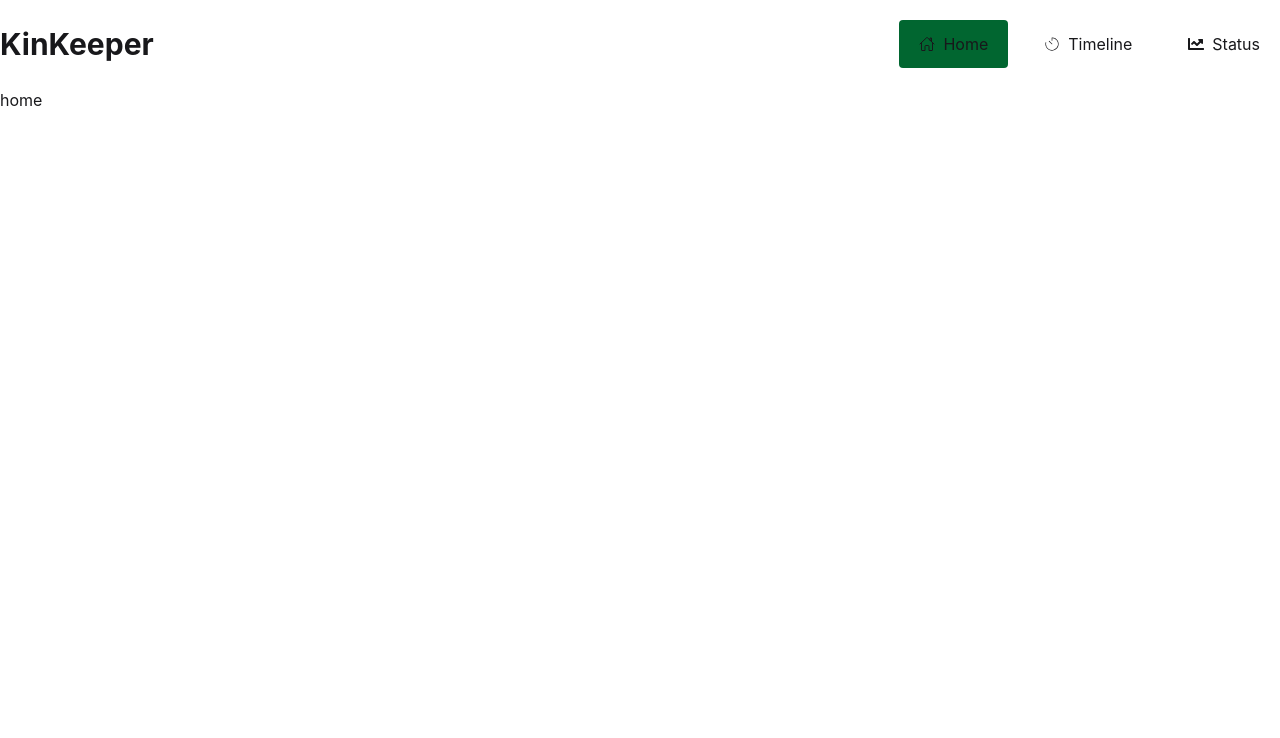
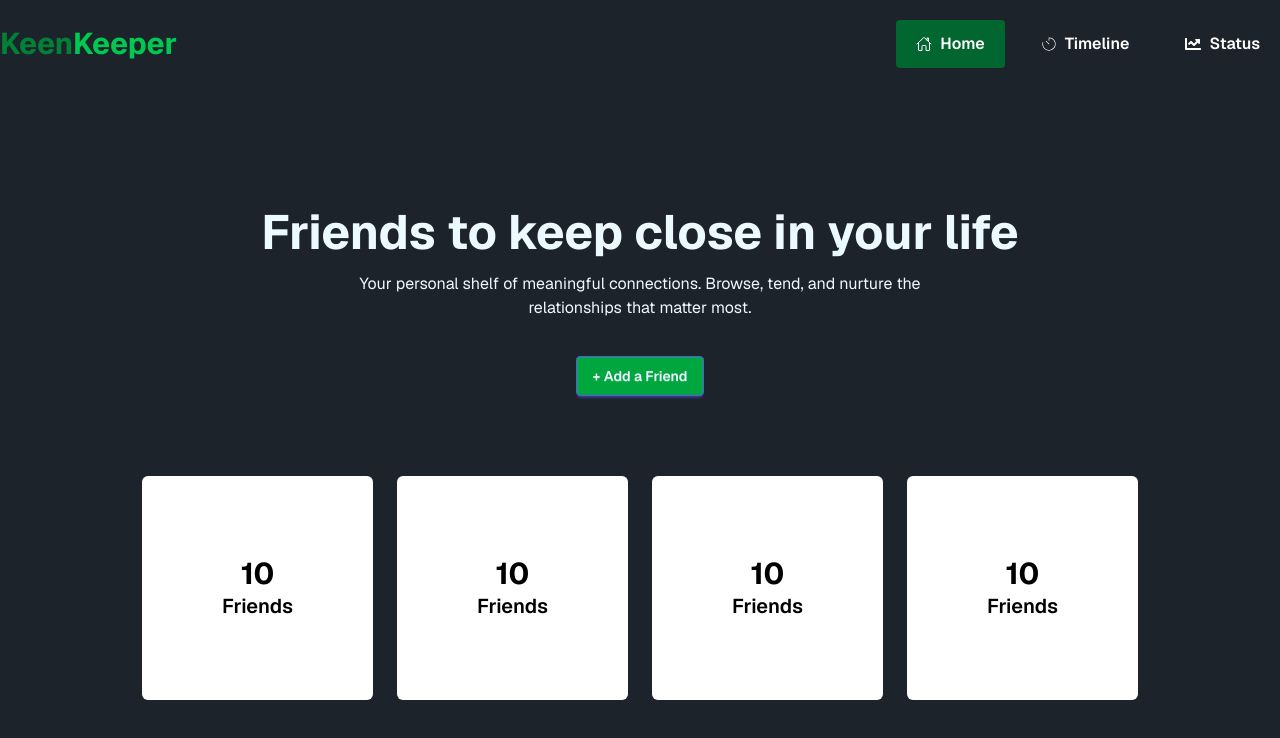
Before and after one commit to mohammadmostofa/keen-keeper, a React (Vite) app: page / in a window 1280 px wide. Shown: the top 738 px of the page. Built offline with nearby package versions, Linux system fonts and the light colour scheme.

Commit message:
adde in banner title and box

```diff
--- a/index.html
+++ b/index.html
@@ -1,10 +1,14 @@
 <!doctype html>
-<html lang="en">
+<html lang="en" data-theme="dark">
   <head>
     <meta charset="UTF-8" />
     <link rel="icon" type="image/svg+xml" href="/favicon.svg" />
     <meta name="viewport" content="width=device-width, initial-scale=1.0" />
     <title>keen-keeper</title>
+    <link rel="preconnect" href="https://fonts.googleapis.com">
+<link rel="preconnect" href="https://fonts.gstatic.com" crossorigin>
+<link href="https://fonts.googleapis.com/css2?family=Geist:wght@100..900&display=swap" rel="stylesheet">
+
   </head>
   <body>
     <div id="root"></div>
--- /dev/null
+++ b/src/Component/Banner/Banner.jsx
@@ -0,0 +1,57 @@
+import React from 'react';
+
+const Banner = () => {
+  return (
+    <div className='container mx-auto flex flex-col justify-center items-center text-center' >
+
+       {/* banner title  */}
+
+     <div className='flex flex-col justify-center items-center py-10 space-y-4 mt-20'>
+             <h1 className='font-bold text-5xl ' >Friends to keep close in your life</h1>
+             <p>Your personal shelf of meaningful connections. Browse, tend, and nurture the <br />
+             relationships that matter most.</p>
+             <div className='mt-5'>
+              <button className='btn btn-primary bg-green-600 hover:bg-green-700 '> + Add a Friend</button>
+             </div>
+     </div>
+
+{/* banner box */}
+
+<div className='grid grid-cols-1 md:grid-cols-2  lg:grid-cols-4 justify-between items-center gap-5 md:gap-6 mt-10 '>
+
+   <div className='bg-white text-black p-10 md:p-20 rounded-md  '>
+    <h3 className=' font-bold text-3xl'>10</h3>
+    <h4 className='font-semibold text-xl '>Friends</h4>
+   </div>
+
+
+   <div className='bg-white text-black p-10 md:p-20 rounded-md '>
+    <h3 className=' font-bold text-3xl  '>10</h3>
+    <h4 className='font-semibold text-xl '>Friends</h4>
+   </div>
+
+
+   <div className='bg-white text-black p-10 md:p-20 rounded-md '>
+    <h3 className=' font-bold text-3xl  '>10</h3>
+    <h4 className='font-semibold text-xl '>Friends</h4>
+   </div>
+
+
+   <div className='bg-white text-black p-10 md:p-20 rounded-md '>
+    <h3 className=' font-bold text-3xl  '>10</h3>
+    <h4 className='font-semibold text-xl '>Friends</h4>
+   </div>
+
+</div>
+
+<div>
+
+
+</div>
+
+
+    </div>
+  );
+};
+
+export default Banner;
--- a/src/Component/Shared/Navbar/Navbar.jsx
+++ b/src/Component/Shared/Navbar/Navbar.jsx
@@ -10,9 +10,9 @@ const Navbar = () => {
 
   const link = (
        <>
-       <li > <NavLink className={({isActive}) => `${isActive ? 'bg-green-800' : ''} flex justify-center items-center md:px-5 md:py-3 gap-2 rounded-sm`} to= "/" > <IoHomeOutline/> Home</NavLink> </li>
-       <li > <NavLink className={({isActive}) => `${isActive ? 'bg-green-800' : ''} flex justify-center items-center md:px-5 md:py-3 gap-2 rounded-sm`} to="/Timeline" > <CiTimer/> Timeline</NavLink> </li>
-       <li > <NavLink className={({isActive}) => `${isActive ? 'bg-green-800' : ''} flex justify-center items-center md:px-5 md:py-3 gap-2 rounded-sm`} to= "/Status" > <FaChartLine/> Status</NavLink></li>
+       <li > <NavLink className={({isActive}) => `${isActive ? 'bg-green-800' : ''} flex justify-center items-center md:px-5 md:py-3 gap-2 rounded-sm text-white font-semibold`} to= "/" > <IoHomeOutline/> Home</NavLink> </li>
+       <li > <NavLink className={({isActive}) => `${isActive ? 'bg-green-800' : ''} flex justify-center items-center md:px-5 md:py-3 gap-2 rounded-sm text-white font-semibold`} to="/Timeline" > <CiTimer/> Timeline</NavLink> </li>
+       <li > <NavLink className={({isActive}) => `${isActive ? 'bg-green-800' : ''} flex justify-center items-center md:px-5 md:py-3 gap-2 rounded-sm text-white font-semibold`} to= "/Status" > <FaChartLine/> Status</NavLink></li>
 
        </>
   )
@@ -33,7 +33,7 @@ const Navbar = () => {
         {link}
       </ul>
     </div>
-    <a className=" font-bold text-3xl ">KinKeeper</a>
+    <a className=" font-bold text-3xl  "> <span className=' text-green-700 '>Keen</span><span className=' text-green-500'>Keeper</span> </a>
   </div>
 
   <div className="navbar-center hidden lg:flex">
--- a/src/Pages/Home/Home.jsx
+++ b/src/Pages/Home/Home.jsx
@@ -1,9 +1,10 @@
 import React from 'react';
+import Banner from '../../Component/Banner/Banner';
 
 const Home = () => {
   return (
     <div>
-       home
+             <Banner></Banner>
     </div>
   );
 };
--- a/src/index.css
+++ b/src/index.css
@@ -1,2 +1,12 @@
+
+
+@import url('https://fonts.googleapis.com/css2?family=Geist:wght@100..900&display=swap');
+body {
+  font-family: "Geist", sans-serif;
+  font-optical-sizing: auto;
+  font-style: normal;
+}
+
+
 @import "tailwindcss";
 @plugin "daisyui";
```
